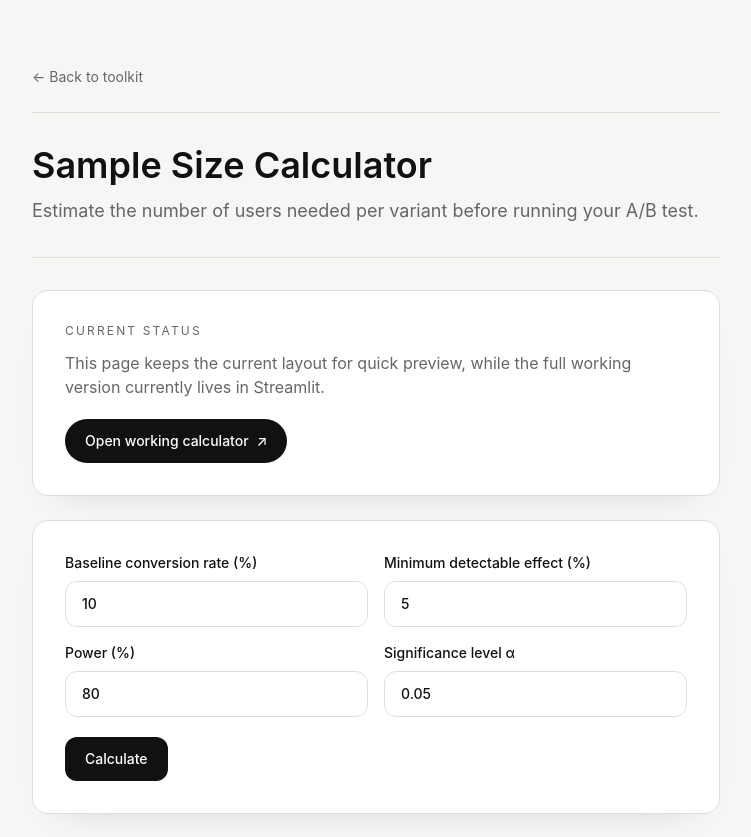
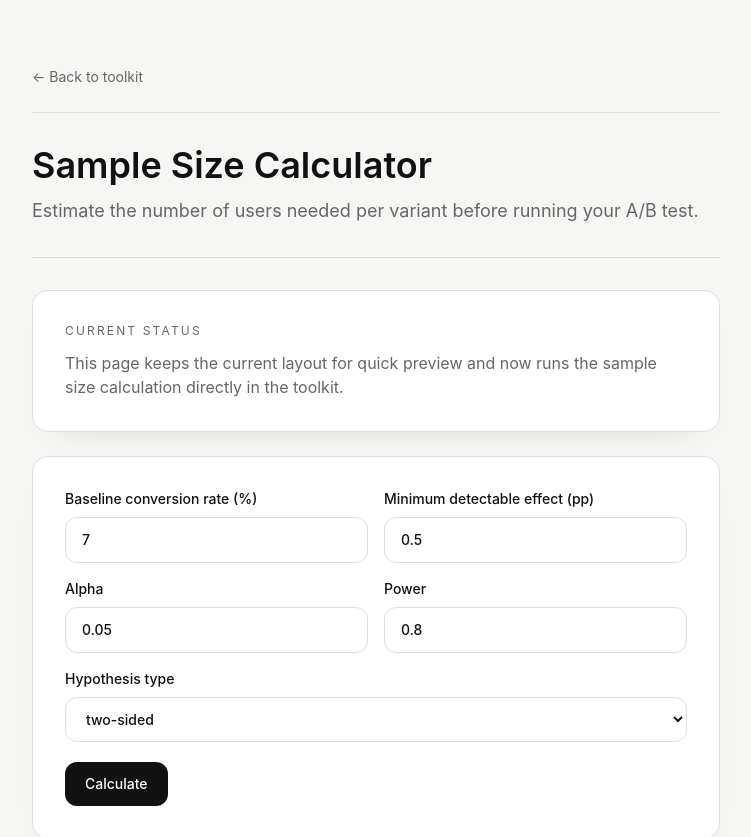
Before and after one commit to elizabeth290789/ab-tools-site, a Next.js app: page /sample-size in a window 1280 px wide. Shown: the top 837 px of the page, without its empty margins (264-1015 px from the left). Built offline with nearby package versions, Linux system fonts and the light colour scheme.

Commit message:
Fix sample-size page logic and local results output

```diff
--- a/app/sample-size/page.tsx
+++ b/app/sample-size/page.tsx
@@ -1,17 +1,281 @@
-import ToolCalculatorPage from '../components/tool-calculator-page';
+'use client';
+
+import { useMemo, useState } from 'react';
+import Link from 'next/link';
+
+type HypothesisType = 'two-sided' | 'one-sided';
+
+type SampleSizeResult = {
+  conversionControl: number;
+  conversionTreatment: number;
+  relativeUplift: number;
+  sampleSizePerGroup: number;
+  totalSampleSize: number;
+};
+
+function inverseNormalCdf(p: number): number {
+  if (p <= 0 || p >= 1) {
+    throw new Error('p must be between 0 and 1');
+  }
+
+  const a = [
+    -3.969683028665376e1,
+    2.209460984245205e2,
+    -2.759285104469687e2,
+    1.38357751867269e2,
+    -3.066479806614716e1,
+    2.506628277459239
+  ];
+  const b = [
+    -5.447609879822406e1,
+    1.615858368580409e2,
+    -1.556989798598866e2,
+    6.680131188771972e1,
+    -1.328068155288572e1
+  ];
+  const c = [
+    -7.784894002430293e-3,
+    -3.223964580411365e-1,
+    -2.400758277161838,
+    -2.549732539343734,
+    4.374664141464968,
+    2.938163982698783
+  ];
+  const d = [
+    7.784695709041462e-3,
+    3.224671290700398e-1,
+    2.445134137142996,
+    3.754408661907416
+  ];
+
+  const pLow = 0.02425;
+  const pHigh = 1 - pLow;
+
+  if (p < pLow) {
+    const q = Math.sqrt(-2 * Math.log(p));
+    return (((((c[0] * q + c[1]) * q + c[2]) * q + c[3]) * q + c[4]) * q + c[5]) /
+      ((((d[0] * q + d[1]) * q + d[2]) * q + d[3]) * q + 1);
+  }
+
+  if (p <= pHigh) {
+    const q = p - 0.5;
+    const r = q * q;
+    return (((((a[0] * r + a[1]) * r + a[2]) * r + a[3]) * r + a[4]) * r + a[5]) * q /
+      (((((b[0] * r + b[1]) * r + b[2]) * r + b[3]) * r + b[4]) * r + 1);
+  }
+
+  const q = Math.sqrt(-2 * Math.log(1 - p));
+  return -(((((c[0] * q + c[1]) * q + c[2]) * q + c[3]) * q + c[4]) * q + c[5]) /
+    ((((d[0] * q + d[1]) * q + d[2]) * q + d[3]) * q + 1);
+}
+
+function calculateSampleSizePerGroup(
+  p1: number,
+  mdePp: number,
+  alpha = 0.05,
+  power = 0.8,
+  hypothesisType: HypothesisType = 'two-sided'
+): { n: number; p2: number } {
+  const p2 = p1 + mdePp / 100;
+  const pBar = (p1 + p2) / 2;
+
+  const zAlpha = hypothesisType === 'two-sided' ? inverseNormalCdf(1 - alpha / 2) : inverseNormalCdf(1 - alpha);
+  const zPower = inverseNormalCdf(power);
+
+  const numerator = (
+    zAlpha * Math.sqrt(2 * pBar * (1 - pBar)) +
+    zPower * Math.sqrt(p1 * (1 - p1) + p2 * (1 - p2))
+  ) ** 2;
+  const denominator = (p2 - p1) ** 2;
+
+  const n = numerator / denominator;
+  return { n: Math.ceil(n), p2 };
+}
 
 export default function SampleSizePage() {
+  const [values, setValues] = useState({
+    baselineRate: '7',
+    mde: '0.5',
+    alpha: '0.05',
+    power: '0.8',
+    hypothesisType: 'two-sided' as HypothesisType
+  });
+  const [hasCalculated, setHasCalculated] = useState(false);
+
+  const parsed = useMemo(() => {
+    const baselinePercent = Number(values.baselineRate);
+    const mdePp = Number(values.mde);
+    const alpha = Number(values.alpha);
+    const power = Number(values.power);
+
+    const isValid =
+      Number.isFinite(baselinePercent) &&
+      baselinePercent > 0 &&
+      baselinePercent < 100 &&
+      Number.isFinite(mdePp) &&
+      mdePp > 0 &&
+      Number.isFinite(alpha) &&
+      alpha > 0 &&
+      alpha < 1 &&
+      Number.isFinite(power) &&
+      power > 0 &&
+      power < 1;
+
+    if (!isValid) {
+      return { valid: false as const, result: null as SampleSizeResult | null };
+    }
+
+    const p1 = baselinePercent / 100;
+    const { n, p2 } = calculateSampleSizePerGroup(p1, mdePp, alpha, power, values.hypothesisType);
+
+    return {
+      valid: true as const,
+      result: {
+        conversionControl: p1 * 100,
+        conversionTreatment: p2 * 100,
+        relativeUplift: ((p2 - p1) / p1) * 100,
+        sampleSizePerGroup: n,
+        totalSampleSize: n * 2
+      }
+    };
+  }, [values]);
+
+  const onCalculate = (event: React.FormEvent<HTMLFormElement>) => {
+    event.preventDefault();
+    setHasCalculated(true);
+  };
+
   return (
-    <ToolCalculatorPage
-      title="Sample Size Calculator"
-      workingCalculatorUrl="https://ab-test-toolkit.streamlit.app/Sample_Size_Calculator"
-      description="Estimate the number of users needed per variant before running your A/B test."
-      fields={[
-        { id: 'baseline-rate', label: 'Baseline conversion rate (%)', placeholder: '10', defaultValue: '10' },
-        { id: 'mde', label: 'Minimum detectable effect (%)', placeholder: '5', defaultValue: '5' },
-        { id: 'power', label: 'Power (%)', placeholder: '80', defaultValue: '80' },
-        { id: 'alpha', label: 'Significance level α', placeholder: '0.05', defaultValue: '0.05' }
-      ]}
-    />
+    <main className="min-h-screen bg-canvas text-ink">
+      <div className="mx-auto w-full max-w-3xl px-6 py-12 md:px-10 md:py-16">
+        <Link
+          href="/"
+          className="inline-flex items-center gap-2 text-sm text-muted transition-colors hover:text-ink"
+        >
+          ← Back to toolkit
+        </Link>
+
+        <header className="mt-6 border-y border-border py-8">
+          <h1 className="text-3xl font-semibold leading-tight md:text-4xl">Sample Size Calculator</h1>
+          <p className="mt-3 max-w-2xl text-base text-muted md:text-lg">
+            Estimate the number of users needed per variant before running your A/B test.
+          </p>
+        </header>
+
+        <section className="mt-8 rounded-2xl border border-border bg-white p-6 shadow-card md:p-8">
+          <p className="text-xs uppercase tracking-[0.18em] text-muted">Current status</p>
+          <p className="mt-3 text-sm leading-relaxed text-muted md:text-base">
+            This page keeps the current layout for quick preview and now runs the sample size calculation directly in
+            the toolkit.
+          </p>
+        </section>
+
+        <section className="mt-6 rounded-2xl border border-border bg-white p-6 shadow-card md:p-8">
+          <form onSubmit={onCalculate} className="space-y-5">
+            <div className="grid gap-4 md:grid-cols-2">
+              <label className="flex flex-col gap-2 text-sm font-medium">
+                <span>Baseline conversion rate (%)</span>
+                <input
+                  value={values.baselineRate}
+                  onChange={(event) => setValues((prev) => ({ ...prev, baselineRate: event.target.value }))}
+                  placeholder="7"
+                  className="rounded-xl border border-border bg-white px-4 py-3 text-sm outline-none transition-colors focus:border-ink/40"
+                />
+              </label>
+
+              <label className="flex flex-col gap-2 text-sm font-medium">
+                <span>Minimum detectable effect (pp)</span>
+                <input
+                  value={values.mde}
+                  onChange={(event) => setValues((prev) => ({ ...prev, mde: event.target.value }))}
+                  placeholder="0.5"
+                  className="rounded-xl border border-border bg-white px-4 py-3 text-sm outline-none transition-colors focus:border-ink/40"
+                />
+              </label>
+
+              <label className="flex flex-col gap-2 text-sm font-medium">
+                <span>Alpha</span>
+                <input
+                  value={values.alpha}
+                  onChange={(event) => setValues((prev) => ({ ...prev, alpha: event.target.value }))}
+                  placeholder="0.05"
+                  className="rounded-xl border border-border bg-white px-4 py-3 text-sm outline-none transition-colors focus:border-ink/40"
+                />
+              </label>
+
+              <label className="flex flex-col gap-2 text-sm font-medium">
+                <span>Power</span>
+                <input
+                  value={values.power}
+                  onChange={(event) => setValues((prev) => ({ ...prev, power: event.target.value }))}
+                  placeholder="0.8"
+                  className="rounded-xl border border-border bg-white px-4 py-3 text-sm outline-none transition-colors focus:border-ink/40"
+                />
+              </label>
+
+              <label className="flex flex-col gap-2 text-sm font-medium md:col-span-2">
+                <span>Hypothesis type</span>
+                <select
+                  value={values.hypothesisType}
+                  onChange={(event) =>
+                    setValues((prev) => ({ ...prev, hypothesisType: event.target.value as HypothesisType }))
+                  }
+                  className="rounded-xl border border-border bg-white px-4 py-3 text-sm outline-none transition-colors focus:border-ink/40"
+                >
+                  <option value="two-sided">two-sided</option>
+                  <option value="one-sided">one-sided</option>
+                </select>
+              </label>
+            </div>
+
+            <button
+              type="submit"
+              className="inline-flex w-full items-center justify-center rounded-xl bg-ink px-5 py-3 text-sm font-medium text-white transition-opacity hover:opacity-90 md:w-auto"
+            >
+              Calculate
+            </button>
+          </form>
+        </section>
+
+        <section className="mt-6 rounded-2xl border border-border bg-white p-6 shadow-card md:p-8">
+          <h2 className="text-lg font-semibold">Results</h2>
+          {hasCalculated ? (
+            parsed.valid && parsed.result ? (
+              <div className="mt-4 grid gap-3 sm:grid-cols-2">
+                <div className="rounded-xl border border-border bg-canvas px-4 py-3">
+                  <p className="text-xs uppercase tracking-[0.18em] text-muted">Conversion control</p>
+                  <p className="mt-2 text-lg font-medium">{parsed.result.conversionControl.toFixed(2)}%</p>
+                </div>
+                <div className="rounded-xl border border-border bg-canvas px-4 py-3">
+                  <p className="text-xs uppercase tracking-[0.18em] text-muted">Conversion treatment</p>
+                  <p className="mt-2 text-lg font-medium">{parsed.result.conversionTreatment.toFixed(2)}%</p>
+                </div>
+                <div className="rounded-xl border border-border bg-canvas px-4 py-3">
+                  <p className="text-xs uppercase tracking-[0.18em] text-muted">Relative uplift (%)</p>
+                  <p className="mt-2 text-lg font-medium">{parsed.result.relativeUplift.toFixed(2)}%</p>
+                </div>
+                <div className="rounded-xl border border-border bg-canvas px-4 py-3">
+                  <p className="text-xs uppercase tracking-[0.18em] text-muted">Sample size per group</p>
+                  <p className="mt-2 text-lg font-medium">{parsed.result.sampleSizePerGroup.toLocaleString()}</p>
+                </div>
+                <div className="rounded-xl border border-border bg-canvas px-4 py-3 sm:col-span-2">
+                  <p className="text-xs uppercase tracking-[0.18em] text-muted">Total sample size</p>
+                  <p className="mt-2 text-lg font-medium">{parsed.result.totalSampleSize.toLocaleString()}</p>
+                </div>
+              </div>
+            ) : (
+              <p className="mt-3 text-sm text-muted">
+                Check inputs: baseline rate must be in (0, 100), MDE must be positive, and alpha/power must be in (0,
+                1).
+              </p>
+            )
+          ) : (
+            <p className="mt-3 text-sm text-muted">
+              Fill the inputs and click <strong>Calculate</strong> to view a quick output summary.
+            </p>
+          )}
+        </section>
+      </div>
+    </main>
   );
 }
```
